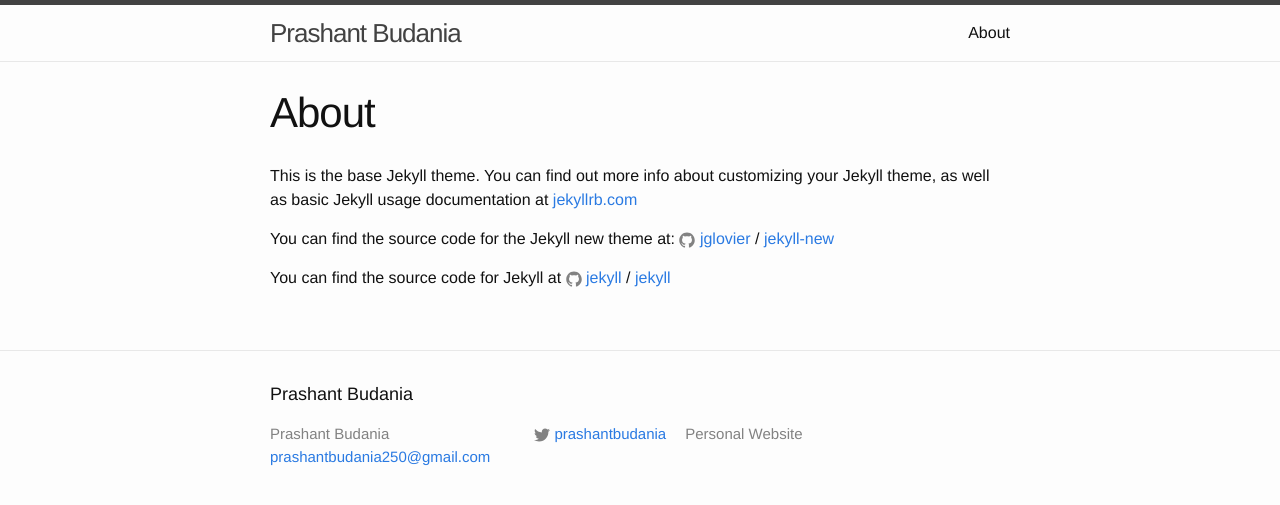
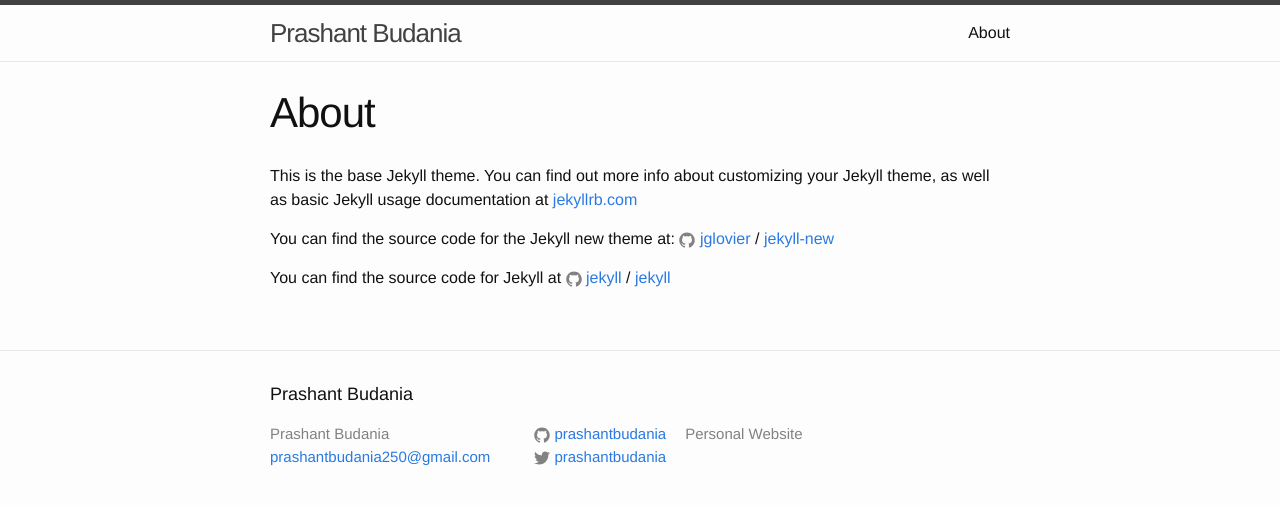
Before and after one commit to prashantbudania/prashantbudania.github.io, a Jekyll site: the page built from about.md, in a window 1280 px wide. Shown: the top 505 px of the page. Built offline with Jekyll 4.4.1, drawn with Linux system fonts in a browser that asks for light colours.

Commit message:
Update footer.html

```diff
--- a/_includes/footer.html
+++ b/_includes/footer.html
@@ -14,9 +14,9 @@
 
       <div class="footer-col footer-col-2">
         <ul class="social-media-list">
-          {% if site.github_username %}
+          {% if site.linkedin_username %}
           <li>
-            {% include icon-github.html username=site.github_username %}
+            {% include icon-github.html username=site.linkedin_username %}
           </li>
           {% endif %}
 
```
